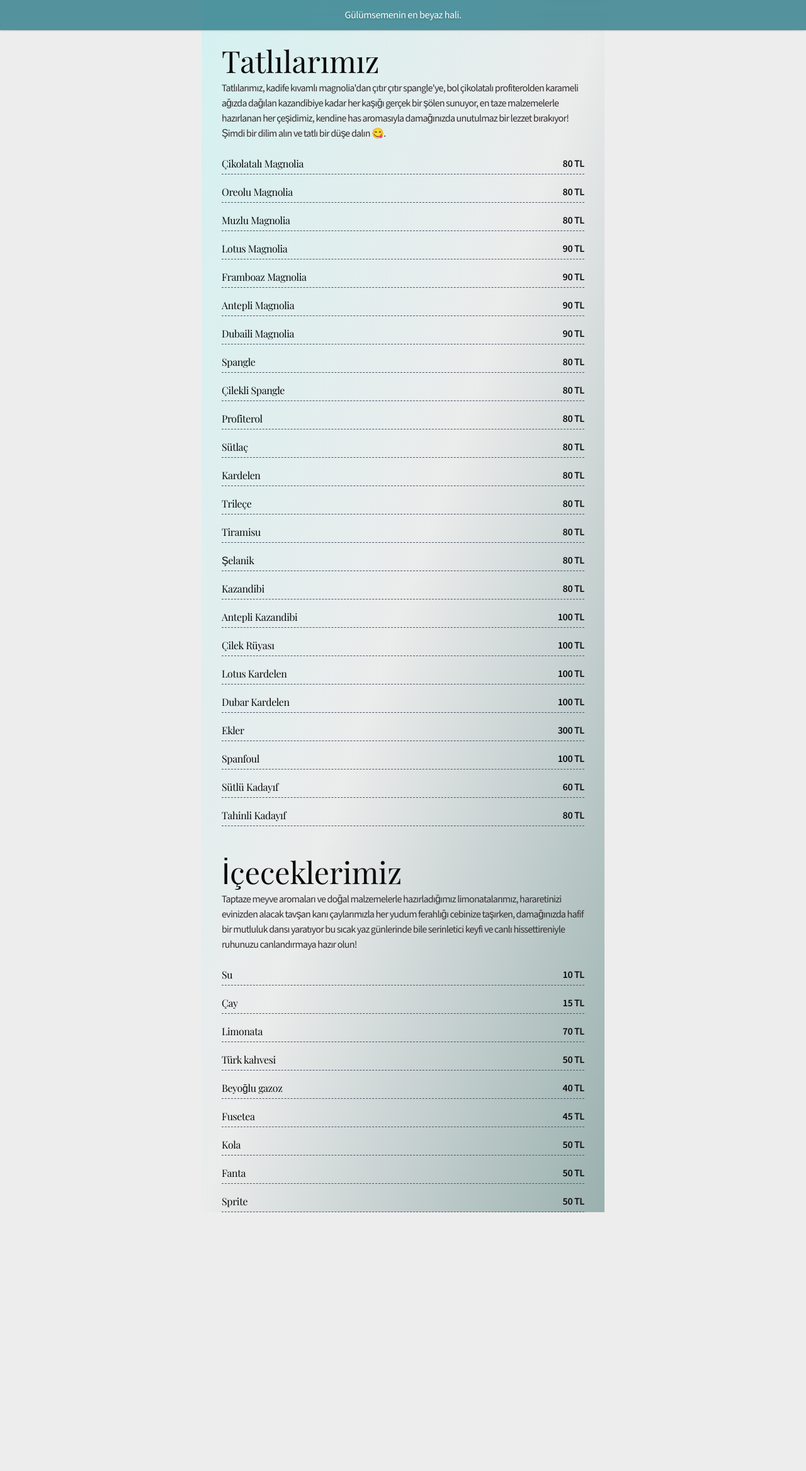
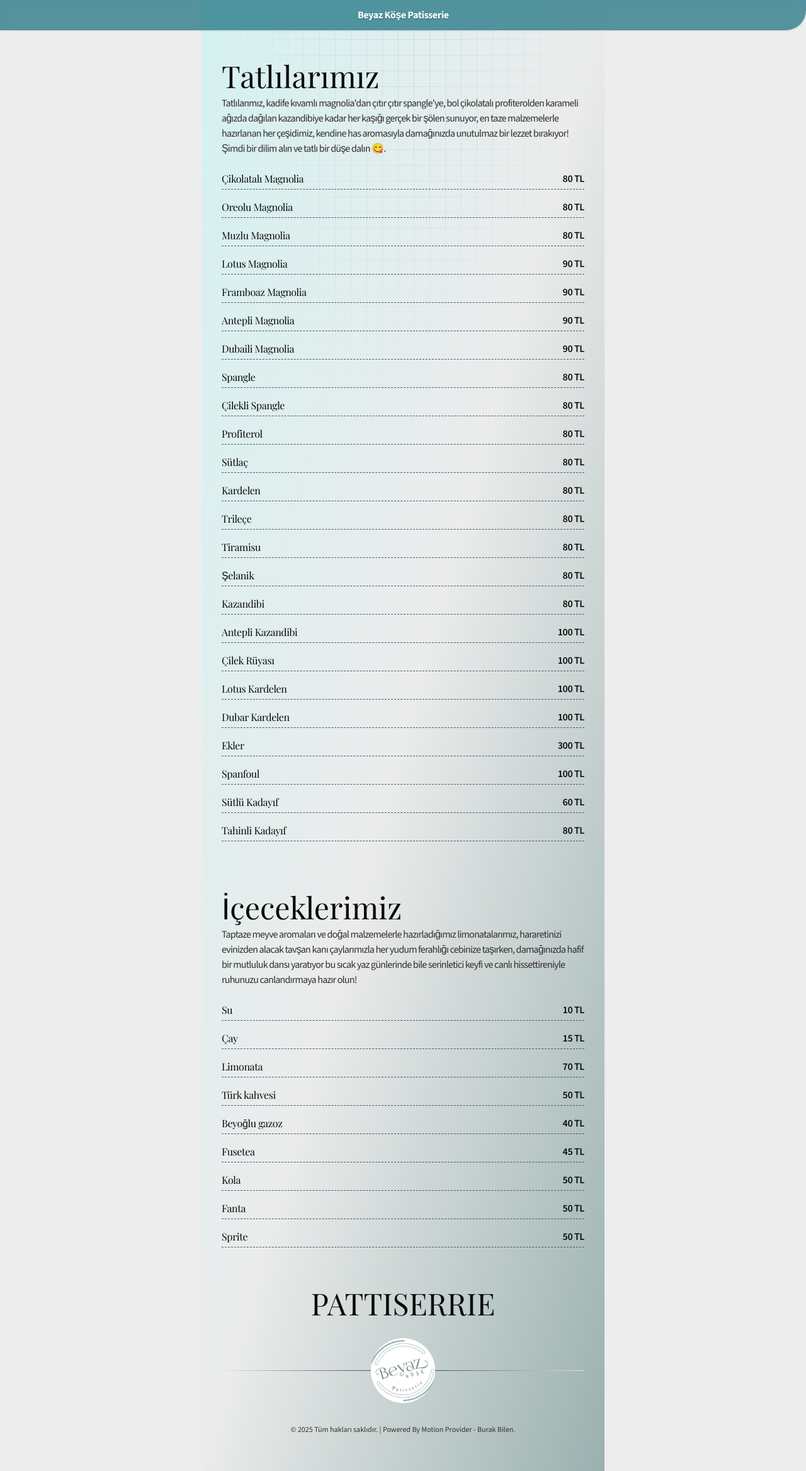
Before and after one commit to Masculinn/beyaz-kose-patisserie-restaurant-system, a Next.js app: page / in a window 1280 px wide. Shown: the whole page at 63% size. Before the commit the page ends 1973 px from the top, so only its background shows below. Built offline with nearby package versions, Linux system fonts and the light colour scheme.

Commit message:
[style]: animation utilities improved

```diff
--- a/src/components/background-grid.tsx
+++ b/src/components/background-grid.tsx
@@ -2,9 +2,9 @@
 import { HTMLProps } from "react";
 
 const BackgroundGrid = ({
-  color = "#fb3a5d",
+  color = "#136d7d",
   cellSize = "25px",
-  strokeWidth = "3px",
+  strokeWidth = "1px",
   className,
   fade = true,
   ...props
@@ -19,7 +19,7 @@
 
   return (
     <div
-      className={`pointer-events-none absolute inset-0 left-0 top-0 flex h-full w-full ${className}`}
+      className={`pointer-events-none absolute inset-0 left-0 top-0 flex h-[750px] w-full ${className}`}
       style={{
         backgroundImage: `url("${svgDataUrl}")`,
         backgroundRepeat: "repeat",
@@ -32,7 +32,7 @@
           : undefined,
       }}
       {...props}
-    ></div>
+    />
   );
 };
 
--- a/src/components/banner.tsx
+++ b/src/components/banner.tsx
@@ -4,35 +4,36 @@
 import { useEffect, useState } from "react";
 import { FC } from "react";
 
-const text = [STORE_NAME, MOTTO_TEXT, BANNER_TEXT];
+const texts = [BANNER_TEXT, STORE_NAME, MOTTO_TEXT];
 
 export const Banner: FC<BannerProps> = ({ className }) => {
   const [index, setIndex] = useState(0);
 
   useEffect(() => {
-    const id = setInterval(() => {
-      setIndex((state) => {
-        if (state >= text.length - 1) return 0;
-        return state + 1;
+    const interval = setInterval(() => {
+      setIndex((prev) => {
+        if (prev >= texts.length - 1) return 0;
+        return prev + 1;
       });
     }, 5000);
-    return () => clearInterval(id);
+
+    return () => clearInterval(interval);
   }, []);
 
   return (
     <div
-      className={`flex items-center justify-center fixed top-0 left-0 z-50 bg-primary/70 w-full h-12 ${className} backdrop-blur-sm shadow-sm`}
+      className={`flex items-center justify-center fixed top-0 left-0 z-50 bg-primary/70 w-full h-12 ${className} backdrop-blur-sm shadow-sm rounded-br-4xl`}
     >
       <AnimatePresence mode="wait">
         <motion.h3
-          className="text-white text-shadow-md tracking-tight"
+          className="text-white text-shadow-md tracking-tight text-md font-bold"
           key={index}
           initial={{ rotateX: 90, opacity: 0 }}
           animate={{ rotateX: 0, opacity: 1 }}
           exit={{ rotateX: -90, opacity: 0 }}
-          transition={{ duration: 0.2 }}
+          transition={{ duration: 0.42 }}
         >
-          {text[index]}
+          {texts[index]}
         </motion.h3>
       </AnimatePresence>
     </div>
--- /dev/null
+++ b/src/components/footer.tsx
@@ -0,0 +1,42 @@
+import { FC } from "react";
+import Link from "next/link";
+import { Separator } from "./separator";
+
+const Footer: FC = () => {
+  const currentYear = new Date().getFullYear();
+
+  return (
+    <footer className="relative pt-8 pb-14 w-full mx-auto ">
+      <div className="flex flex-col items-center justify-center max-w-7xl mx-auto w-full gap-8">
+        <h1 className="text-5xl font-extralight  font-brand self-center justify-self-center text-center">
+          PATTISERRIE
+        </h1>
+      </div>
+      <Separator />
+      <div className=" px-2">
+        <div className="flex justify-center">
+          <p className="text-xs leading-5 text-secondary text-center font-primary">
+            &copy; {currentYear} Tüm hakları saklıdır. |{" "}
+            <Link
+              href="https://burakdev.com/motion-provider/"
+              target="_blank"
+              className="hover:text-white hover:underline underline-offset-3 transition-all duration-500 hover:decoration-secondary"
+            >
+              Powered By Motion Provider
+            </Link>{" "}
+            -{" "}
+            <Link
+              href="https://burakdev.com/"
+              target="_blank"
+              className="hover:underline hover:text-white underline-offset-3 transition-all duration-500 hover:decoration-secondary"
+            >
+              Burak Bilen.
+            </Link>
+          </p>
+        </div>
+      </div>
+    </footer>
+  );
+};
+
+export default Footer;
--- /dev/null
+++ b/src/components/logo.tsx
@@ -0,0 +1,22 @@
+import { LogoProps } from "@/interfaces";
+import { STORE_NAME } from "@/lib";
+import Image from "next/image";
+import { FC } from "react";
+
+export const Logo: FC<LogoProps> = ({
+  className,
+  isAnimated = false,
+  height = 50,
+  width = 50,
+}) => {
+  return (
+    <Image
+      src="/logo.png"
+      height={height}
+      width={width}
+      priority
+      alt={`${STORE_NAME} logo`}
+      className={`rounded-full ${isAnimated && "animate-bounce"} ${className}`}
+    />
+  );
+};
--- /dev/null
+++ b/src/components/separator.tsx
@@ -0,0 +1,15 @@
+import Link from "next/link";
+import { Logo } from "./logo";
+import { FC } from "react";
+
+export const Separator: FC = () => (
+  <div className="flex items-center w-full">
+    <div className="rounded-full w-full h-[1px] bg-gradient-to-r  from-zinc-200 to-zinc-600" />
+    <div className="text-gray-600 uppercase w-fit dark:text-gray-300 text-nowrap">
+      <Link href="/">
+        <Logo width={250} height={250} className="my-8" />
+      </Link>
+    </div>
+    <div className="bg-gradient-to-r rounded-full w-full h-[1px] from-zinc-600  to-zinc-200" />
+  </div>
+);
--- /dev/null
+++ b/src/components/splash.tsx
@@ -0,0 +1,54 @@
+import { FC } from "react";
+import { motion as m, AnimatePresence } from "motion/react";
+import { SplashProps } from "@/interfaces";
+import { Logo } from "./logo";
+import { brandFont } from "@/lib/fonts";
+import { MOTTO_TEXT, STORE_NAME } from "@/lib";
+
+const Splash: FC<SplashProps> = ({ onAnimationComplete }) => {
+  return (
+    <AnimatePresence>
+      <m.div
+        className="
+          fixed inset-0
+          flex flex-col justify-center items-center
+          bg-white z-50
+        "
+        initial={{ opacity: 0 }}
+        animate={{ opacity: 1 }}
+        exit={{ opacity: 0, transition: { duration: 0.5 } }}
+        onAnimationComplete={onAnimationComplete}
+      >
+        <m.div
+          initial={{ scale: 0.8, opacity: 0 }}
+          animate={{ scale: 1, opacity: 1 }}
+          exit={{ scale: 0.8, opacity: 0 }}
+          transition={{ duration: 0.8, ease: "easeOut" }}
+          className={`flex flex-col items-center justify-center ${brandFont.className}`}
+        >
+          <Logo height={125} width={125} />
+          <m.h1
+            initial={{ y: 20, opacity: 0 }}
+            animate={{ y: 0, opacity: 1 }}
+            exit={{ y: 20, opacity: 0 }}
+            transition={{ delay: 0.3, duration: 0.5 }}
+            className={`text-4xl tracking-tighter font-extralight mt-4`}
+          >
+            {STORE_NAME}
+          </m.h1>
+          <m.p
+            initial={{ y: 20, opacity: 0 }}
+            animate={{ y: 0, opacity: 1 }}
+            exit={{ y: 20, opacity: 0 }}
+            transition={{ delay: 0.5, duration: 0.5 }}
+            className="text-md tracking-tighter mt-2"
+          >
+            {MOTTO_TEXT}
+          </m.p>
+        </m.div>
+      </m.div>
+    </AnimatePresence>
+  );
+};
+
+export default Splash;
--- a/src/layout/index.tsx
+++ b/src/layout/index.tsx
@@ -1,4 +1,9 @@
+// layout.tsx
 import Head from "next/head";
+import { useEffect, useState } from "react";
+import { AnimatePresence } from "motion/react";
+import Splash from "@/components/splash";
+import Footer from "@/components/footer";
 
 export default function Layout({
   className,
@@ -7,11 +12,21 @@
   className?: string;
   children: React.ReactNode;
 }) {
+  const [showSplash, setShowSplash] = useState(true);
+
+  useEffect(() => {
+    const timer = setTimeout(() => {
+      setShowSplash(false);
+    }, 3000);
+    return () => clearTimeout(timer);
+  }, []);
+
   return (
     <>
       <Head>
         <title>Beyaz Köşe Patisserie</title>
       </Head>
+      <AnimatePresence>{showSplash && <Splash key="splash" />}</AnimatePresence>
       <main
         className={`
             px-4 sm:px-6 md:px-8
@@ -20,11 +35,11 @@
             relative
             min-h-screen
             bg-cover
-          bg-gradient-to-br from-[#b1f7f7]/40 via-[#D7DFDF]/10  to-[#9AB1AF]
-
+            bg-gradient-to-br from-[#b1f7f7]/40 via-[#D7DFDF]/10 to-[#9AB1AF]
           `}
       >
         {children}
+        <Footer />
       </main>
     </>
   );
--- a/src/pages/index.tsx
+++ b/src/pages/index.tsx
@@ -1,16 +1,21 @@
+import BackgroundGrid from "@/components/background-grid";
+import { motion as m } from "motion/react";
 import { Banner } from "@/components/banner";
 import { List } from "@/components/list";
 import dataLib from "@/lib/data.lib";
+import React from "react";
 
 export default function Home() {
   return (
     <>
       <Banner />
       <br />
+      <br />
+      <BackgroundGrid />
       {Object.entries(dataLib)
         .reverse()
         .map(([key, value]) => (
-          <List key={key} className="my-12">
+          <List key={key} className="mt-12 pb-8">
             <List.Header>
               <List.Title className="font-brand text-5xl">
                 {value.title}
@@ -21,13 +26,18 @@
             </List.Header>
             <List.Content className="gap-2 ">
               {value.items.map(({ item, price }) => (
-                <div
-                  className={`flex justify-between w-full items-center-safe border-b border-gray-600 border-dashed pt-2 pb-1 `}
-                  key={item}
+                <m.div
+                  key={`${item}-${price}`}
+                  initial={{ y: 20, filter: "blur(5px)", opacity: 0 }}
+                  whileInView={{ y: 0, filter: "blur(0px)", opacity: 1 }}
+                  exit={{ y: 20, filter: "blur(5px)", opacity: 0 }}
+                  transition={{ duration: 0.42, bounce: 0.5, delay: 0.25 }}
+                  viewport={{ once: false, amount: 0.5 }}
+                  className="flex justify-between items-center gap-2 w-full border-b border-gray-600 border-dashed pt-2 pb-1"
                 >
                   <List.Item className="font-brand text-md">{item}</List.Item>
                   <List.Price price={price} className="font-semibold" />
-                </div>
+                </m.div>
               ))}
             </List.Content>
           </List>
--- /dev/null
+++ b/src/utils/getDiscount.ts
@@ -0,0 +1,5 @@
+import { DiscountFunc } from "@/interfaces";
+
+export const getDiscount: DiscountFunc = (price, discount) => {
+  return Math.round(price - (price * discount) / 100);
+};
```
Also changed, not shown: src/interfaces/index.ts (+23 -0 lines), public/logo.png (added). Lines whose indentation alone changed are shown as unchanged.
